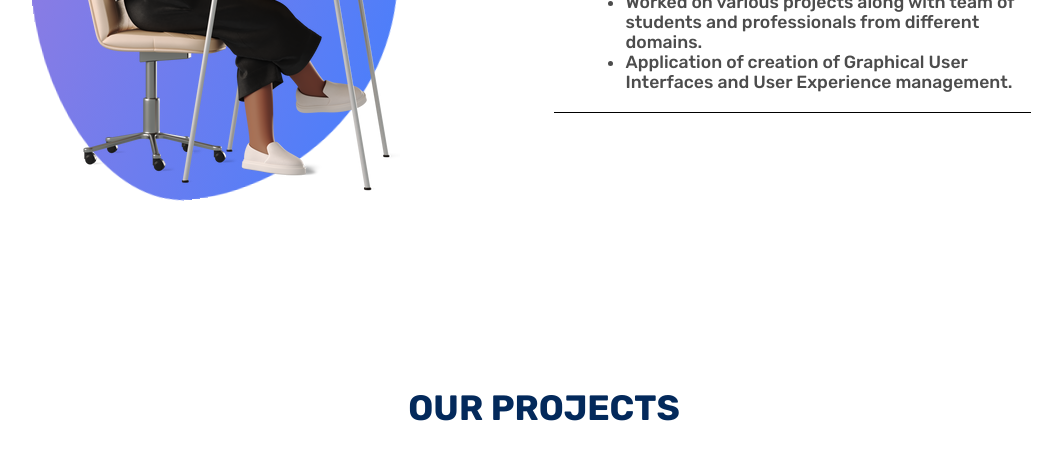
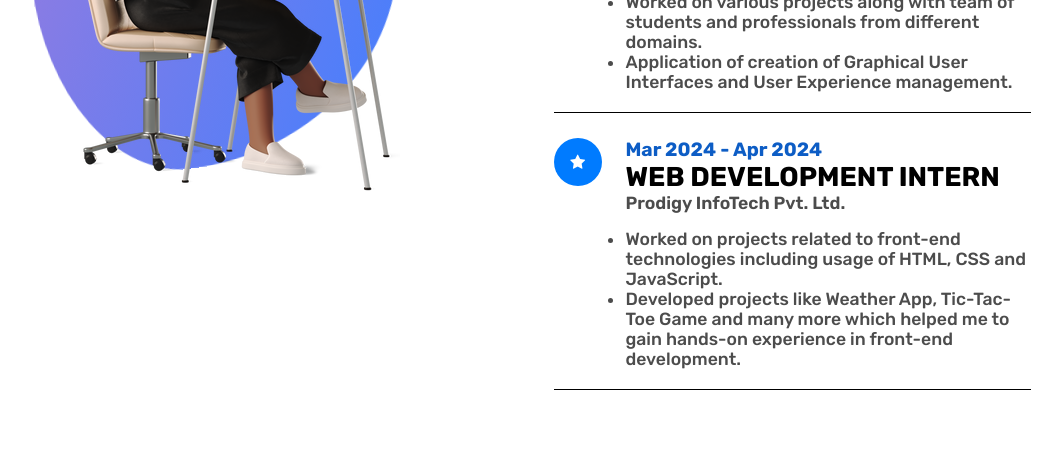
Before and after one commit to AvinashGupta2004/Portfolio-Avinash_Gupta, a plain HTML site: page index.html in a window 1280 px wide. Shown: the part 3720-4178 px from the top of the page, without its empty margins (96-1152 px from the left). Drawn offline with nearby package versions, Linux system fonts and the light colour scheme.

Commit message:
New Experience added

```diff
--- a/index.html
+++ b/index.html
@@ -382,6 +382,30 @@
               </div>
             </div>
           </div>
+          <div class="displayer-content-container" data-aos="slide-left">
+            <div class="experience-icon">
+              <div class="experience-icon-badge">
+                <span class="fa fa-star"></span>
+              </div>
+            </div>
+            <div class="experience-description">
+              <div class="experience-information">
+                <span class="experience-tenure">Mar 2024 - Apr 2024</span>
+                <span class="experience-title"> Web Development Intern </span>
+                <span class="experience-organization">Prodigy InfoTech Pvt. Ltd.</span>
+                <div class="experience-content-description">
+                  <ul>
+                    <li>
+                      Worked on projects related to front-end technologies including usage of HTML, CSS and JavaScript.
+                    </li>
+                    <li>
+                      Developed projects like Weather App, Tic-Tac-Toe Game and many more which helped me to gain hands-on experience in front-end development.
+                    </li>
+                  </ul>
+                </div>
+              </div>
+            </div>
+          </div>
         </section>
       </section>
 
--- a/style.css
+++ b/style.css
@@ -516,7 +516,7 @@ strong{
   position: absolute;
   top: 0%;
   left: 0%;
-  height: 100%;
+  height: 60%;
   width: 100%;
   z-index: -1;
   border-radius: 67% 33% 65% 35% / 45% 56% 44% 55% ;
```
